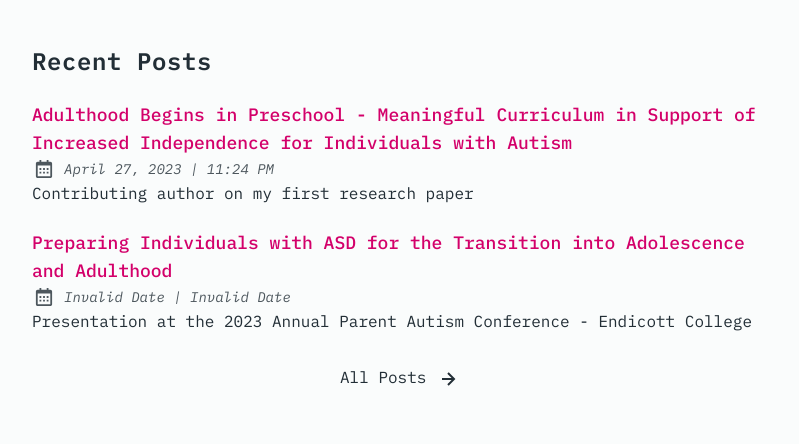
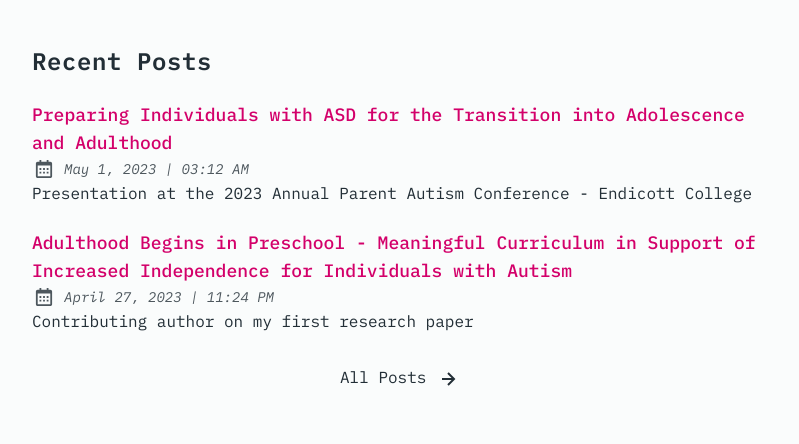
Before and after one commit to k4u5hik/madhura.au, an Astro site: page / in a window 1280 px wide. Shown: the part 543-987 px from the top of the page, without its empty margins (240-1039 px from the left). Built offline with nearby package versions, Linux system fonts and the light colour scheme; Astro itself is replaced by a stand-in of ours; some packages are replaced by stand-ins of ours.

Commit message:
❌ Astro - Date type error while pushing to gh
[astro:content-imports] Could not load /home/runner/work/madhura.au/madhura.au/src/content/blog/transition-into-adolescence.md?astroContent=true (imported by astro:content): **blog → transition-into-adolescence.md** frontmatter does not match collection schema.
**pubDatetime**: Expected type `"date"`, received "string"

Used date from this website

http://worldtimeapi.org/timezone/Australia/Sydney

```diff
--- a/src/content/blog/transition-into-adolescence.md
+++ b/src/content/blog/transition-into-adolescence.md
@@ -1,6 +1,6 @@
 ---
 author: Madhura Deshpande
-pubDatetime: 2023-05-01T02:14:2802:14:28
+pubDatetime: 2023-05-01T13:12:39.853411+10:00
 title: Preparing Individuals with ASD for the Transition into Adolescence and Adulthood
 postSlug: transition-into-adolescence
 featured: false
```
